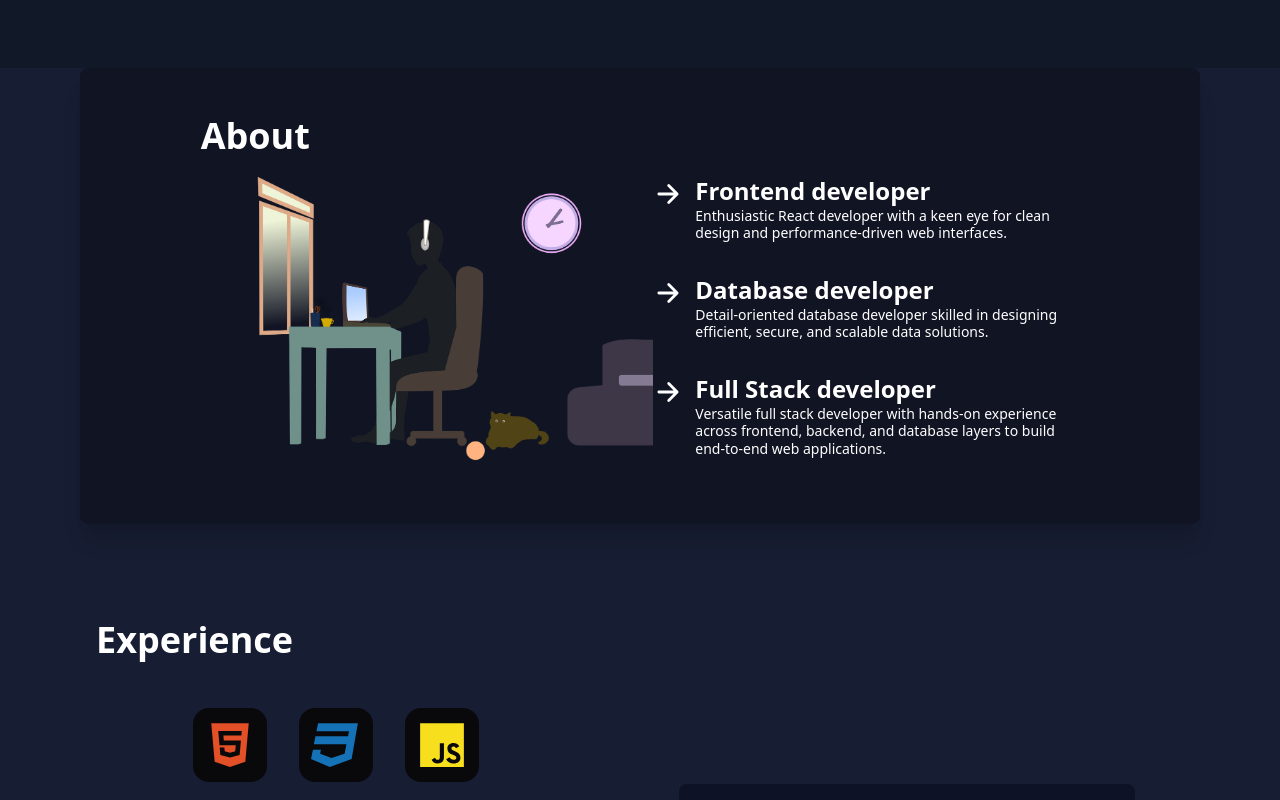
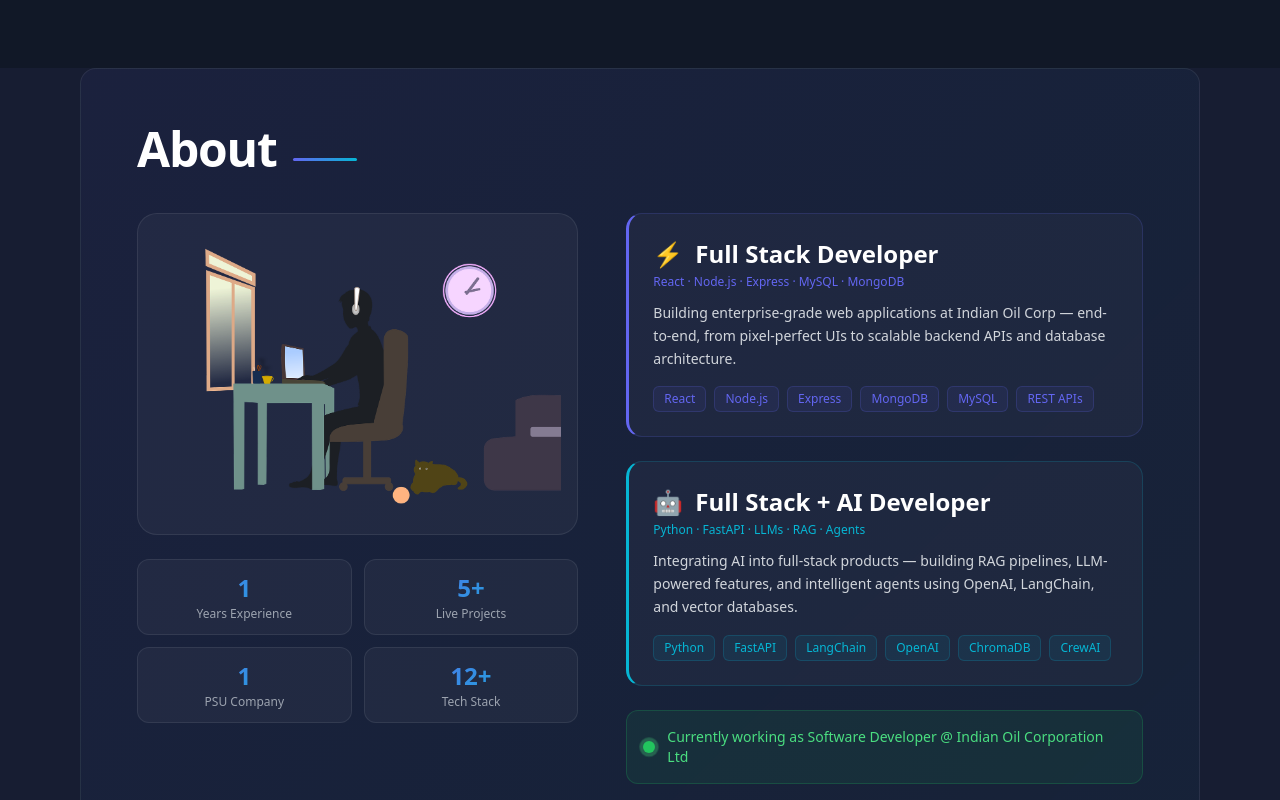
Before and after one commit to siddhanttripathi22/portfolio, a React (Vite) app: page / in a window 1280 px wide. Shown: the part 800-1600 px from the top of the page. Built offline with nearby package versions, Linux system fonts and the light colour scheme; the HTML template or start-up script is replaced by a standard one.

Commit message:
Refactor About component layout and content

```diff
--- a/src/components/About/About.jsx
+++ b/src/components/About/About.jsx
@@ -1,58 +1,125 @@
 import React from "react";
 import AboutImg from "../../assets/7358653-removebg-preview.png";
-import { IoArrowForward } from "react-icons/io5";
+
+const roles = [
+  {
+    icon: "⚡",
+    title: "Full Stack Developer",
+    subtitle: "React · Node.js · Express · MySQL · MongoDB",
+    description:
+      "Building enterprise-grade web applications at Indian Oil Corp — end-to-end, from pixel-perfect UIs to scalable backend APIs and database architecture.",
+    tags: ["React", "Node.js", "Express", "MongoDB", "MySQL", "REST APIs"],
+    color: "#6366f1",
+  },
+  {
+    icon: "🤖",
+    title: "Full Stack + AI Developer",
+    subtitle: "Python · FastAPI · LLMs · RAG · Agents",
+    description:
+      "Integrating AI into full-stack products — building RAG pipelines, LLM-powered features, and intelligent agents using OpenAI, LangChain, and vector databases.",
+    tags: ["Python", "FastAPI", "LangChain", "OpenAI", "ChromaDB", "CrewAI"],
+    color: "#06b6d4",
+  },
+];
+
+const stats = [
+  { value: "1", label: "Years Experience" },
+  { value: "5+", label: "Live Projects" },
+  { value: "1", label: "PSU Company" },
+  { value: "12+", label: "Tech Stack" },
+];
+
 const About = () => {
   return (
-    <div
+    <section
       id="About"
-      className="text-white md:flex overflow-hidden items-center md:flex-wrap md:justify-center bg-black shadow-xl mx-0 md:mx-20 bg-opacity-30 rounded-lg p-12"
+      style={{
+        background: "linear-gradient(135deg, rgba(99,102,241,0.06) 0%, rgba(6,182,212,0.04) 100%)",
+        border: "1px solid rgba(255,255,255,0.07)",
+      }}
+      className="text-white overflow-hidden mx-0 md:mx-20 rounded-2xl p-8 md:p-14"
     >
-      <div>
-        <h2 className="text-2xl md:text-4xl font-bold">About</h2>
-        <div className="md:flex flex-wrap flex-col md:flex-row items-center">
-          <img className="md:h-80" src={AboutImg} alt="About img" />
+      {/* Header */}
+      <div className="flex items-end gap-4 mb-10">
+        <h2 className="text-3xl md:text-5xl font-bold tracking-tight">About</h2>
+        <div style={{ height: "3px", background: "linear-gradient(90deg, #6366f1, #06b6d4)", borderRadius: "2px" }} className="w-16 mb-3" />
+      </div>
 
-          <ul>
-            <div className="flex gap-3 py-4">
-              <IoArrowForward size={30} className="mt-1" />
+      <div className="md:flex gap-12 items-start">
+        {/* Left — Image + Stats */}
+        <div className="flex flex-col items-center gap-6 mb-10 md:mb-0">
+          <div style={{ background: "rgba(255,255,255,0.04)", border: "1px solid rgba(255,255,255,0.08)", borderRadius: "20px" }} className="p-4">
+            <img className="h-56 md:h-72 object-contain" src={AboutImg} alt="Siddhant" />
+          </div>
 
-              <span className="w-96">
-                <h1 className="text-xl md:text-2xl font-semibold leading-normal">
-                  Frontend developer
-                </h1>
-                <p className="text-sm md:text-md leading-tight">
-                 Enthusiastic React developer with a keen eye for clean design and performance-driven web interfaces.
-                </p>
-              </span>
+          {/* Stats Grid */}
+          <div className="grid grid-cols-2 gap-3 w-full">
+            {stats.map((s) => (
+              <div
+                key={s.label}
+                style={{ background: "rgba(255,255,255,0.04)", border: "1px solid rgba(255,255,255,0.08)", borderRadius: "12px" }}
+                className="p-3 text-center"
+              >
+                <div className="text-2xl font-bold" style={{ background: "linear-gradient(135deg, #6366f1, #06b6d4)", WebkitBackgroundClip: "text", WebkitTextFillColor: "transparent" }}>
+                  {s.value}
+                </div>
+                <div className="text-xs text-gray-400 mt-0.5">{s.label}</div>
+              </div>
+            ))}
+          </div>
+        </div>
+
+        {/* Right — Role Cards */}
+        <div className="flex flex-col gap-6 flex-1">
+          {roles.map((role) => (
+            <div
+              key={role.title}
+              style={{
+                background: "rgba(255,255,255,0.03)",
+                border: `1px solid ${role.color}30`,
+                borderLeft: `3px solid ${role.color}`,
+                borderRadius: "16px",
+                transition: "transform 0.2s, box-shadow 0.2s",
+              }}
+              className="p-6 hover:scale-[1.01]"
+              onMouseEnter={e => e.currentTarget.style.boxShadow = `0 8px 32px ${role.color}18`}
+              onMouseLeave={e => e.currentTarget.style.boxShadow = "none"}
+            >
+              <div className="flex items-center gap-3 mb-1">
+                <span className="text-2xl">{role.icon}</span>
+                <h3 className="text-xl md:text-2xl font-bold">{role.title}</h3>
+              </div>
+              <p className="text-xs mb-3" style={{ color: role.color }}>{role.subtitle}</p>
+              <p className="text-sm text-gray-300 leading-relaxed mb-4">{role.description}</p>
+
+              {/* Skill Tags */}
+              <div className="flex flex-wrap gap-2">
+                {role.tags.map((tag) => (
+                  <span
+                    key={tag}
+                    style={{ background: `${role.color}15`, border: `1px solid ${role.color}30`, color: role.color, borderRadius: "6px" }}
+                    className="text-xs px-2.5 py-1 font-medium"
+                  >
+                    {tag}
+                  </span>
+                ))}
+              </div>
             </div>
-            <div className="flex gap-3 py-4">
-              <IoArrowForward size={30} className="mt-1" />
+          ))}
 
-              <span className="w-96">
-                <h1 className="text-xl md:text-2xl font-semibold leading-normal">
-                  Database developer
-                </h1>
-                <p className="text-sm md:text-md leading-tight">
-                  Detail-oriented database developer skilled in designing efficient, secure, and scalable data solutions.
-                </p>
-              </span>
-            </div>
-            <div className="flex gap-3 py-4">
-              <IoArrowForward size={30} className="mt-1" />
-
-              <span className="w-96">
-                <h1 className="text-xl md:text-2xl font-semibold leading-normal">
-                  Full Stack developer
-                </h1>
-                <p className="text-sm md:text-md leading-tight">
-                 Versatile full stack developer with hands-on experience across frontend, backend, and database layers to build end-to-end web applications.
-                </p>
-              </span>
-            </div>
-          </ul>
+          {/* Current Status Badge */}
+          <div style={{ background: "rgba(34,197,94,0.08)", border: "1px solid rgba(34,197,94,0.2)", borderRadius: "12px" }} className="p-4 flex items-center gap-3">
+            <span className="relative flex h-3 w-3">
+              <span className="animate-ping absolute inline-flex h-full w-full rounded-full bg-green-400 opacity-75"></span>
+              <span className="relative inline-flex rounded-full h-3 w-3 bg-green-500"></span>
+            </span>
+            <p className="text-sm text-green-400 font-medium">
+              Currently working as Software Developer @ Indian Oil Corporation Ltd
+            </p>
+          </div>
         </div>
       </div>
-    </div>
+    </section>
   );
 };
 
```
